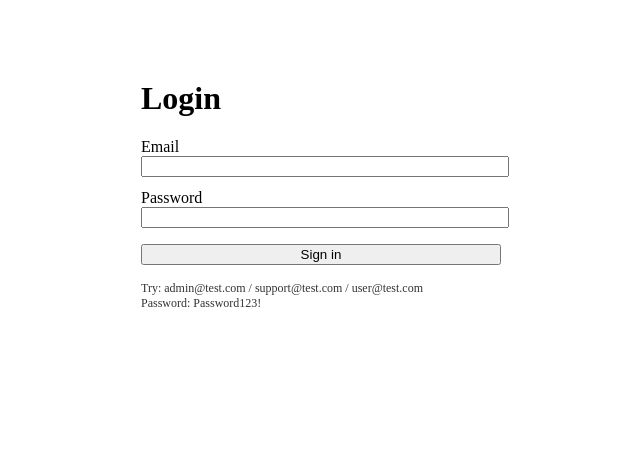
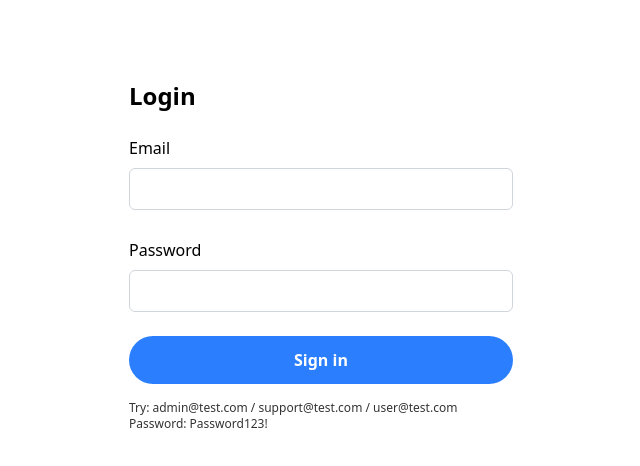
Before and after one commit to bconti123/incident-tracking-system, a Next.js app: page /login in a window 1280 px wide. Shown: the top 466 px of the page, without its empty margins (319-959 px from the left). Built offline with nearby package versions, Linux system fonts and the light colour scheme.

Commit message:
fix(ui): wire up Tailwind globals and verify Button styling

```diff
--- a/app/globals.css
+++ b/app/globals.css
@@ -1,26 +1,5 @@
-/* @import "tailwindcss";
+@import "tailwindcss";
 
-:root {
-  --background: #ffffff;
-  --foreground: #171717;
-}
-
-@theme inline {
-  --color-background: var(--background);
-  --color-foreground: var(--foreground);
-  --font-sans: var(--font-geist-sans);
-  --font-mono: var(--font-geist-mono);
-}
-
-@media (prefers-color-scheme: dark) {
-  :root {
-    --background: #0a0a0a;
-    --foreground: #ededed;
-  }
-}
-
-body {
-  background: var(--background);
-  color: var(--foreground);
-  font-family: Arial, Helvetica, sans-serif;
-} */
+@tailwind base;
+@tailwind components;
+@tailwind utilities;
--- a/app/login/page.tsx
+++ b/app/login/page.tsx
@@ -1,5 +1,6 @@
 "use client";
 
+import { Button } from "@/components/ui/Button";
 import { signIn } from "next-auth/react";
 import { useState } from "react";
 
@@ -8,28 +9,34 @@ export default function LoginPage() {
   const [password, setPassword] = useState("");
 
   return (
-    <div style={{ maxWidth: 360, margin: "80px auto" }}>
-      <h1>Login</h1>
+    <div className="max-w-sm mx-auto pt-20">
+      <h1 className="text-2xl font-bold mb-6">Login</h1>
 
-      <label>Email</label>
-      <input value={email} onChange={(e) => setEmail(e.target.value)} style={{ width: "100%" }} />
+      <label className="block mb-2">Email</label>
+      <input
+        value={email}
+        onChange={(e) => setEmail(e.target.value)}
+        className="w-full px-3 py-2 border border-gray-300 rounded-md mb-4"
+      />
 
-      <label style={{ marginTop: 12, display: "block" }}>Password</label>
+      <label className="block mb-2 mt-3">Password</label>
       <input
         value={password}
         onChange={(e) => setPassword(e.target.value)}
         type="password"
-        style={{ width: "100%" }}
+        className="w-full px-3 py-2 border border-gray-300 rounded-md mb-6"
       />
 
-      <button
-        style={{ marginTop: 16, width: "100%" }}
+      <Button
+        variant="primary"
+        style={{ width: "100%" }}
         onClick={() => signIn("credentials", { email, password, callbackUrl: "/app" })}
+        className="w-full bg-blue-500 hover:bg-blue-600 text-white font-semibold py-3 px-4 rounded-full flex items-center justify-center"
       >
         Sign in
-      </button>
+      </Button>
 
-      <p style={{ marginTop: 16, fontSize: 12, opacity: 0.8 }}>
+      <p className="mt-4 text-xs opacity-80">
         Try: admin@test.com / support@test.com / user@test.com<br />
         Password: Password123!
       </p>
--- a/components/ui/Button.tsx
+++ b/components/ui/Button.tsx
@@ -0,0 +1,25 @@
+
+
+type ButtonProps = {
+    children: React.ReactNode;
+    variant?: 'primary' | 'secondary' | 'danger';
+    size?: 'sm' | 'md' | 'lg';
+    className?: string;
+    onClick?: () => void;
+    [key: string]: any;
+};
+
+export const Button = ({
+  children,
+  variant = "primary",
+  size = "md",
+  className,
+  ...props
+}: ButtonProps) => {
+  return (
+    <button
+      {...props} className={className}>
+      {children}
+    </button>
+  )
+}
```
